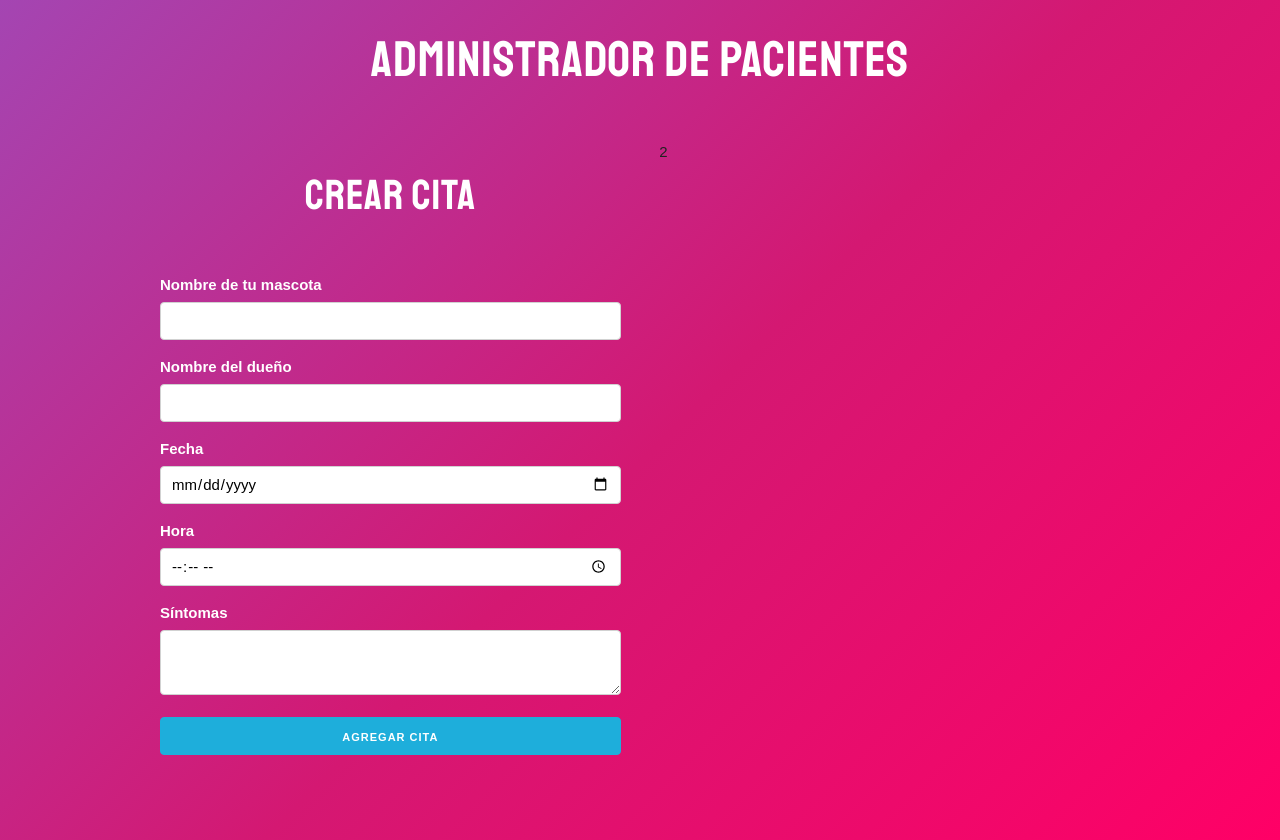
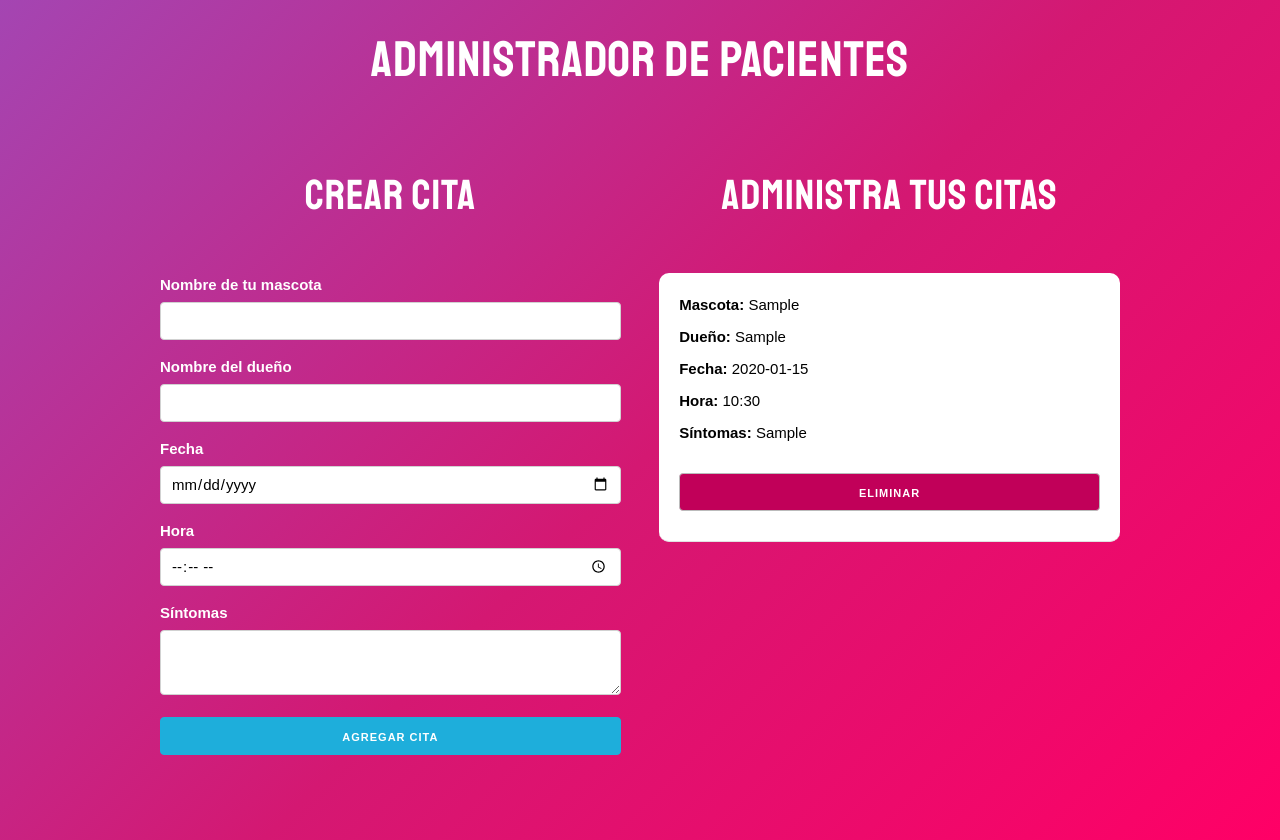
Before and after one commit to santiago-rodrig/citas, a React (Create React App) app: page / in a window 1280 px wide. Both pictures are taken after typing "Sample", "Sample", "2020-01-15", "10:30", "Sample" into the empty fields and a click on the button "AGREGAR CITA". Built offline with nearby package versions, Linux system fonts and the light colour scheme.

Commit message:
feature: appointments list

```diff
--- a/src/App.js
+++ b/src/App.js
@@ -1,5 +1,6 @@
 import React, { Fragment, useState } from 'react';
 import Form from './components/Form';
+import Appointment from './components/Appointment';
 
 function App() {
   const [appointments, setAppointments] = useState([]);
@@ -11,6 +12,10 @@ function App() {
     ]);
   }
 
+  const handleRemoveAppointment = appointment => {
+    setAppointments(appointments.filter(a => a.id !== appointment.id));
+  }
+
   return (
     <>
       <h1>Administrador de Pacientes</h1>
@@ -20,7 +25,8 @@ function App() {
             <Form handleAddAppointment={handleAddAppointment} />
           </div>
           <div className="one-half column">
-            2
+            <h2>{appointments.length === 0 ? 'No hay citas' : 'Administra tus citas'}</h2>
+            {appointments.map(appointment => <Appointment appointment={appointment} key={appointment.id} handleRemoveAppointment={handleRemoveAppointment}/>)}
           </div>
         </div>
       </div>
--- /dev/null
+++ b/src/components/Appointment.js
@@ -0,0 +1,14 @@
+import React from 'react';
+
+const Appointment = ({ appointment, handleRemoveAppointment }) => (
+  <div className="cita">
+    <p>Mascota: <span>{appointment.pet}</span></p>
+    <p>Dueño: <span>{appointment.owner}</span></p>
+    <p>Fecha: <span>{appointment.date_appointment}</span></p>
+    <p>Hora: <span>{appointment.time_appointment}</span></p>
+    <p>Síntomas: <span>{appointment.symptoms}</span></p>
+    <button type="butto" className="button eliminar u-full-width" onClick={() => handleRemoveAppointment(appointment)}>Eliminar</button>
+  </div>
+);
+
+export default Appointment;
```
